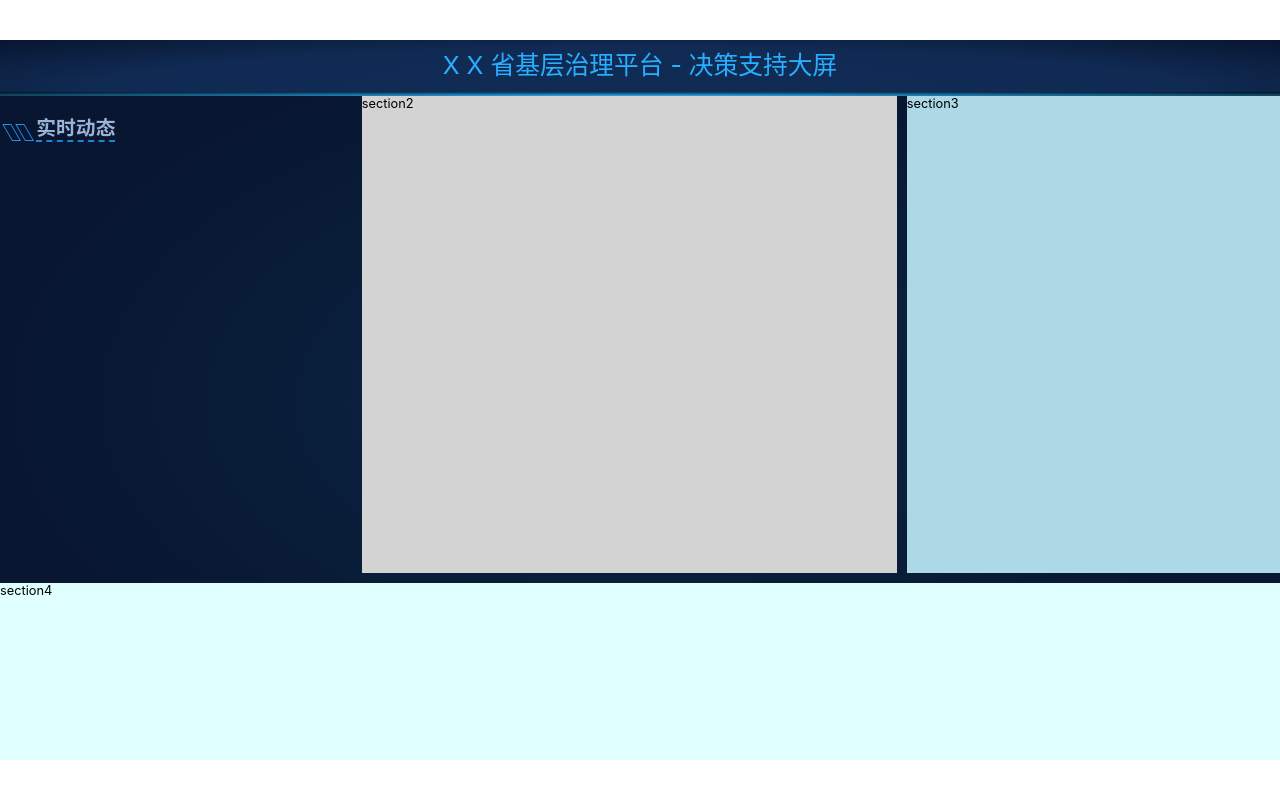
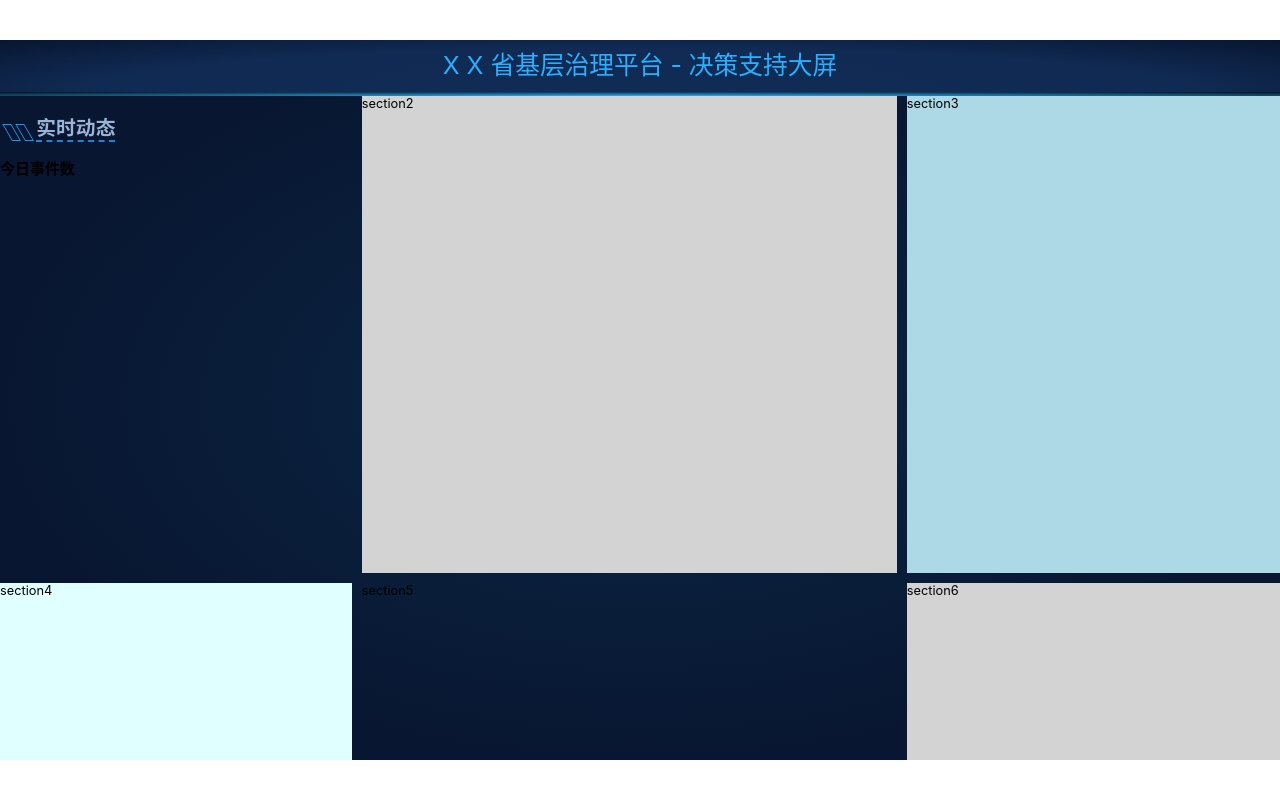
Before and after one commit to April-cl/big-screen, a React (Create React App) app: page /home in a window 1280 px wide. Built offline with nearby package versions, Linux system fonts and the light colour scheme.

Commit message:
重命名样式名，增加两个网格，发现不用网格布局也可

```diff
--- a/src/components/real-timeDynamics.tsx
+++ b/src/components/real-timeDynamics.tsx
@@ -3,6 +3,7 @@ import React from 'react';
 export const RealTimeDynamics = () => {
   return (
     <div>
+      <h3 className='componentName'>今日事件数</h3>
     </div>
   )
 }
--- a/src/pages/home/home.scss
+++ b/src/pages/home/home.scss
@@ -20,12 +20,12 @@
     display: grid;
     grid-template:
       "box1 box2 box3" 637fr
-      "box4 box4 box4" 236fr
+      "box4 box5 box6" 236fr
       /426fr 648fr 452fr ;
     grid-gap: px(12);
-    .componentName {
+    .sectionName {
       position: relative;
-      color: rgb(155, 179, 212);
+      color: $font-title-color;
       padding: 0 px(36);
       margin-left: px(8);
       span {
@@ -64,5 +64,12 @@
       grid-area: box4;
       background: lightcyan;
     }
+    > .section5 {
+      grid-area: box5;
+    }
+    > .section6 {
+      grid-area: box6;
+      background: lightgray;
+    }
   }
 }
--- a/src/pages/home/index.tsx
+++ b/src/pages/home/index.tsx
@@ -10,12 +10,14 @@ export default function Home () {
       </header>
       <main>
         <section className="section1">
-          <h2 className='componentName'><span>实时动态</span></h2>
+          <h2 className='sectionName'><span>实时动态</span></h2>
           <RealTimeDynamics />
         </section>
         <section className="section2">section2</section>
         <section className="section3">section3</section>
         <section className="section4">section4</section>
+        <section className="section5">section5</section>
+        <section className="section6">section6</section>
       </main>
     </div>
   )
--- a/src/shared/_helper.scss
+++ b/src/shared/_helper.scss
@@ -2,3 +2,4 @@
   @return $n / 1552 * 100rem
 }
 $font-hei: -apple-system, "Noto Sans", "Helvetica Neue", Helvetica, "Nimbus Sans L", Arial, "Liberation Sans", "PingFang SC", "Hiragino Sans GB", "Noto Sans CJK SC", "Source Han Sans SC", "Source Han Sans CN", "Microsoft YaHei", "Wenquanyi Micro Hei", "WenQuanYi Zen Hei", "ST Heiti", SimHei, "WenQuanYi Zen Hei Sharp", sans-serif;
+$font-title-color: rgb(155, 179, 212);
```
